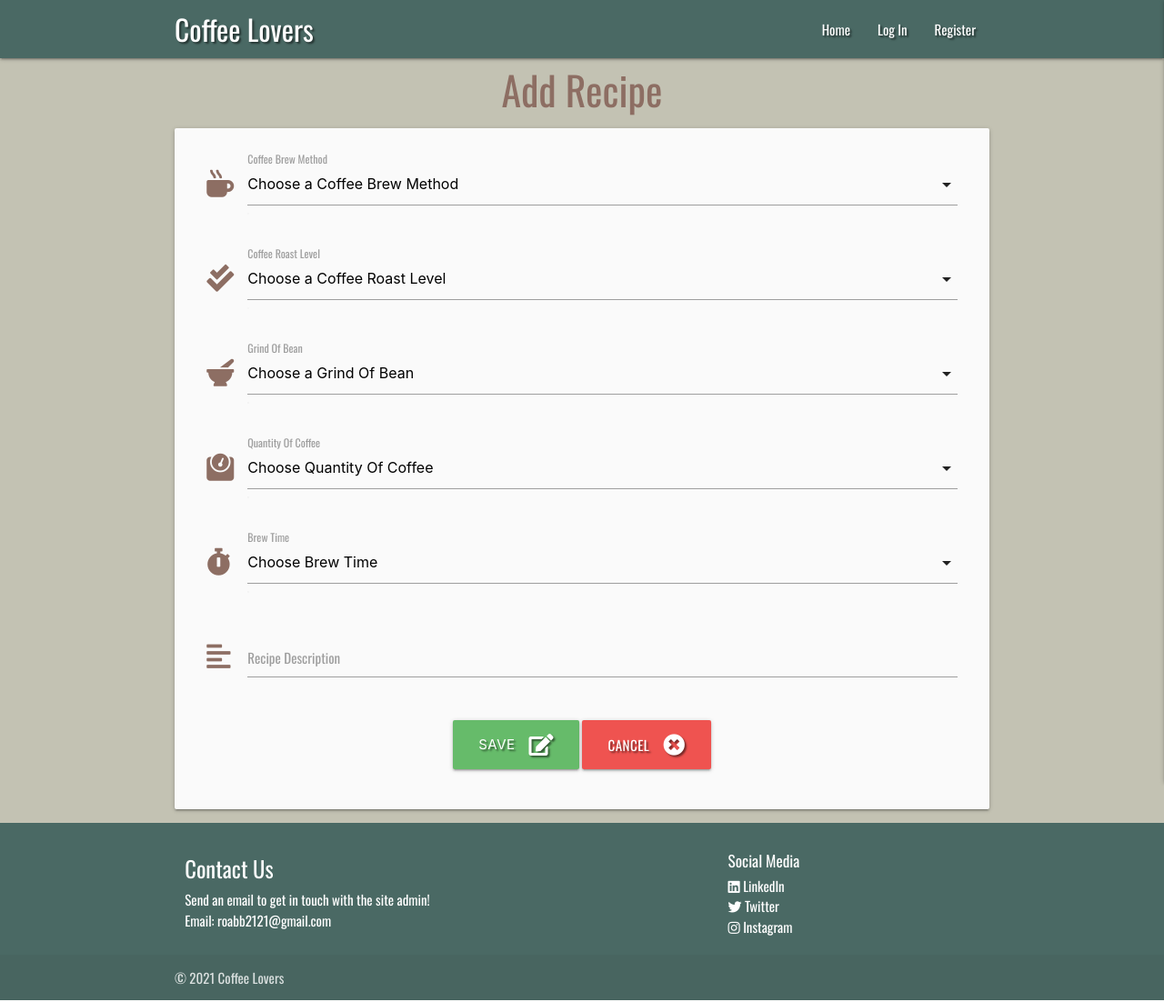
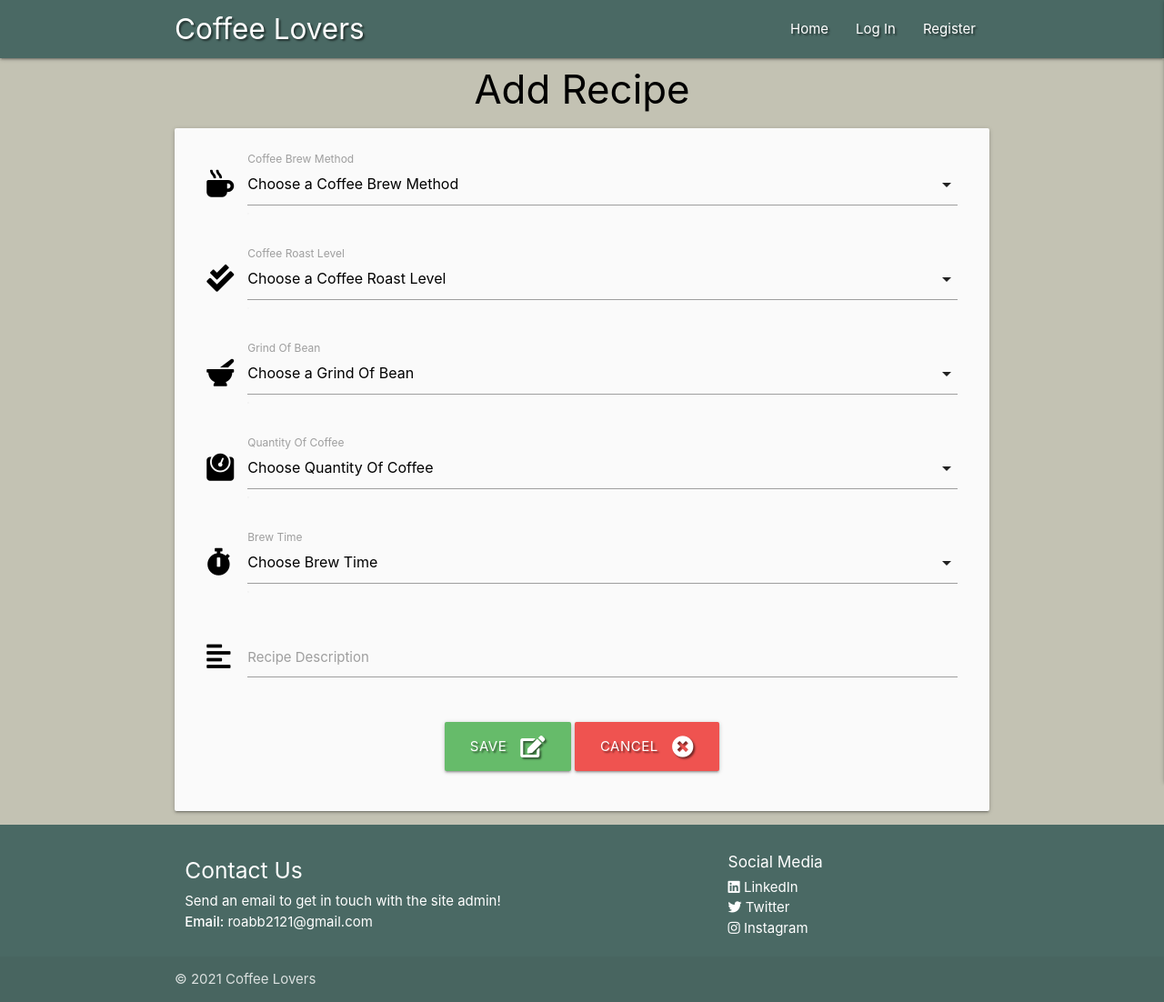
Before and after one commit to Ranj247/ms-3-coffee-lovers, a Flask app: page /add_recipe in a window 1280 px wide. Shown: the whole page at 91% size. Run offline with Flask 2, Linux system fonts and the light colour scheme; data that the repository does not hold is empty; some libraries are stand-ins or nearby versions.

Commit message:
Update font style, heading background and text colors

```diff
--- a/static/css/style.css
+++ b/static/css/style.css
@@ -1,6 +1,3 @@
-/* Google Fonts */
-@import url('https://fonts.googleapis.com/css2?family=Oswald&family=Roboto&display=swap');
-
 /* root */
 
 * {
@@ -9,15 +6,12 @@
   border: 0;
 }
 
-html,
-body {
-  height: 100%;
+html {
   scroll-behavior: smooth;
 }
 
 /* General style */
 body {
-  font-family: 'Oswald', Roboto;
   font-size: 1rem;
   background-color: #c3c2b3;
   color: #000;
@@ -100,6 +94,10 @@ nav.nav-extended {
   margin-top: 5rem;
 }
 
+#coffee-brew-methods-text {
+  font-weight: 400;
+}
+
 /* Footer */
 .page-footer {
   background-color: #4a6964;
--- a/templates/add_coffee_brew_method.html
+++ b/templates/add_coffee_brew_method.html
@@ -9,7 +9,7 @@
             <div class="row">
                 <div class="input-field col s12">
                     <i class="fas fa-mug-hot prefix brown-text text-lighten-1"></i>
-                    <input id="coffee_brew_method" name="coffee_brew_method" minlength="2" maxlength="26"
+                    <input id="coffee_brew_method" name="coffee_brew_method" minlength="2" maxlength="50"
                         type="text" class="validate" required>
                     <label for="coffee_brew_method">Brew Method Name</label>
                 </div>
--- a/templates/add_recipe.html
+++ b/templates/add_recipe.html
@@ -1,7 +1,7 @@
 {% extends "base.html" %}
 {% block content %}
 
-    <h3 class="page-heading brown-text text-lighten-1 center-align">Add Recipe</h3>
+    <h3 class="page-heading center-align">Add Recipe</h3>
 
     <div class="row card-panel grey lighten-5">
         <form class="col s12" method="POST" action="{{ url_for('add_recipe') }}">
@@ -9,7 +9,7 @@
             <!-- coffee brew methods -->
             <div class="row">
                 <div class="input-field col s12">
-                    <i class="fas fa-mug-hot prefix brown-text text-lighten-1"></i>
+                    <i class="fas fa-mug-hot prefix"></i>
                     <select id="coffee_brew_method" name="coffee_brew_method" class="validate" required>
                         <option value="" disabled selected>Choose a Coffee Brew Method</option>
                         {% for coffee_brew_method in coffee_brew_methods %}
@@ -23,7 +23,7 @@
             <!-- coffee roast level -->
             <div class="row">
                 <div class="input-field col s12">
-                    <i class="fas fa-check-double prefix brown-text text-lighten-1"></i>
+                    <i class="fas fa-check-double prefix"></i>
                     <select id="roast_level" name="roast_level" class="validate" required>
                         <option value="" disabled selected>Choose a Coffee Roast Level</option>
                         {% for roast in roast_levels %}
@@ -37,7 +37,7 @@
             <!-- grind of bean -->
             <div class="row">
                 <div class="input-field col s12">
-                    <i class="fas fa-mortar-pestle prefix brown-text text-lighten-1"></i>
+                    <i class="fas fa-mortar-pestle prefix"></i>
                     <select id="grind_of_bean" name="grind_of_bean" class="validate" required>
                         <option value="" disabled selected>Choose a Grind Of Bean</option>
                         {% for bean in grind_of_beans %}
@@ -51,7 +51,7 @@
             <!-- quantity of coffee -->
             <div class="row">
                 <div class="input-field col s12">
-                    <i class="fas fa-weight prefix brown-text text-lighten-1"></i>
+                    <i class="fas fa-weight prefix"></i>
                     <select id="quantity_of_coffee" name="quantity_of_coffee" class="validate" required>
                         <option value="" disabled selected>Choose Quantity Of Coffee</option>
                         {% for coffee in quantity_of_coffees %}
@@ -65,7 +65,7 @@
             <!-- brew time -->
             <div class="row">
                 <div class="input-field col s12">
-                    <i class="fas fa-stopwatch prefix brown-text text-lighten-1"></i>
+                    <i class="fas fa-stopwatch prefix"></i>
                     <select id="brew_time" name="brew_time" class="validate" required>
                         <option value="" disabled selected>Choose Brew Time</option>
                         {% for time in brew_times %}
@@ -79,9 +79,9 @@
             <!-- recipe description -->
             <div class="row">
                 <div class="input-field col s12">
-                    <i class="fas fa-align-left prefix brown-text text-lighten-1"></i>
+                    <i class="fas fa-align-left prefix"></i>
                     <textarea id="recipe_description" name="recipe_description" minlength="5"
-                        maxlength="200" class="materialize-textarea validate" required></textarea>
+                        maxlength="500" class="materialize-textarea" required></textarea>
                     <label for="recipe_description">Recipe Description</label>
                 </div>
             </div>
@@ -97,7 +97,6 @@
                     </a>
                 </div>
             </div>
-
         </form>
     </div>
 
--- a/templates/base.html
+++ b/templates/base.html
@@ -81,7 +81,7 @@
         {% if messages %}
             {% for message in messages %}
                 <div class="container flashes text-shadow">
-                    <h4 class="brown lighten-1 center-align">{{ message }}</h4>
+                    <h4 class="black center-align">{{ message }}</h4>
                 </div>
             {% endfor %}
         {% endif %}
--- a/templates/profile.html
+++ b/templates/profile.html
@@ -1,7 +1,7 @@
 {% extends "base.html" %}
 {% block content %}
 
-    <h3 class="page-heading center-align brown-text text-lighten-1">
+    <h3 class="page-heading center-align">
         {{ username }}'s Profile
     </h3>
 
```
Also changed, not shown: templates/coffee_brew_methods.html (+5 -5 lines), templates/login.html (+5 -5 lines), templates/recipes.html (+4 -4 lines), templates/register.html (+4 -4 lines).
